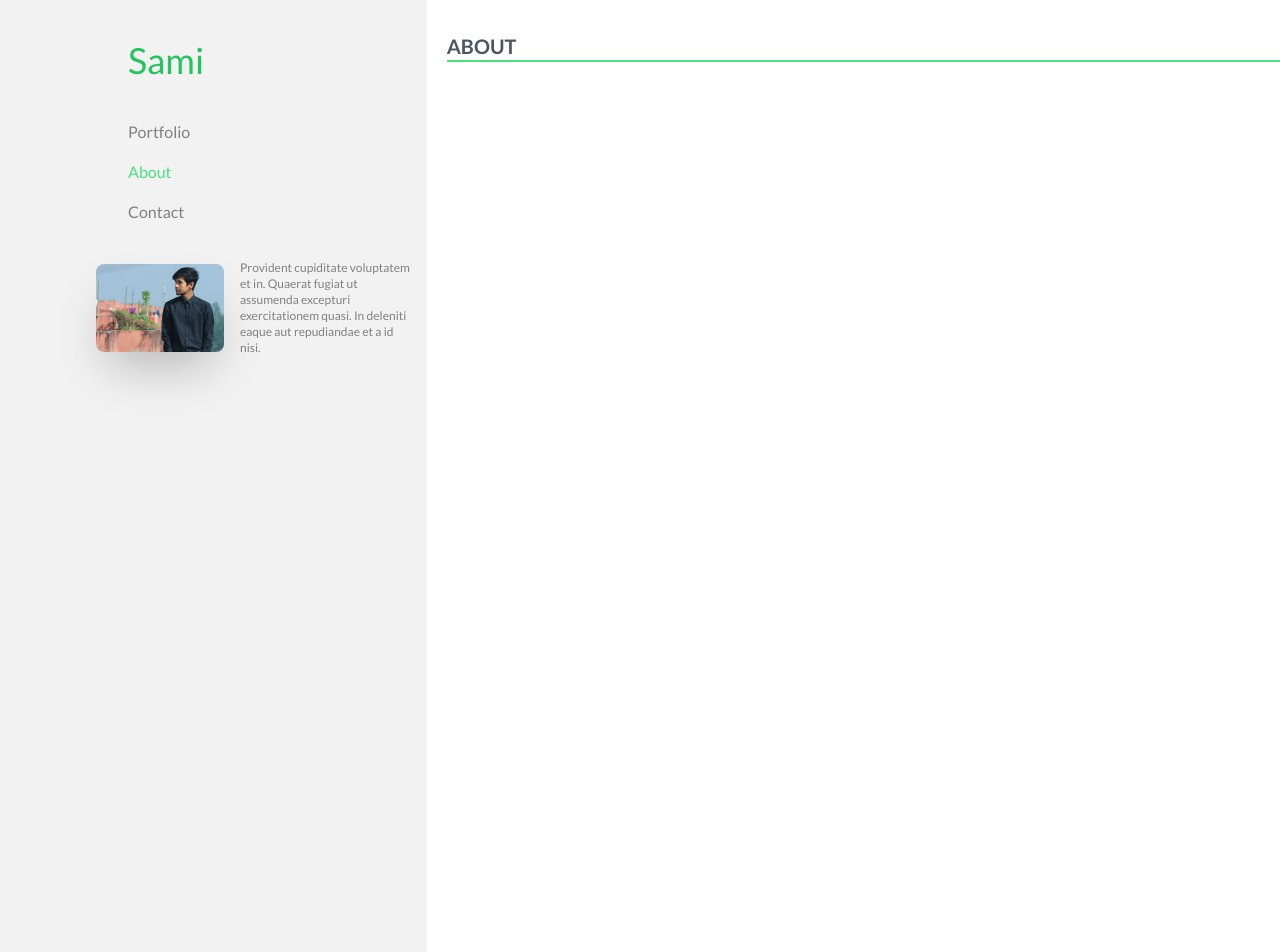
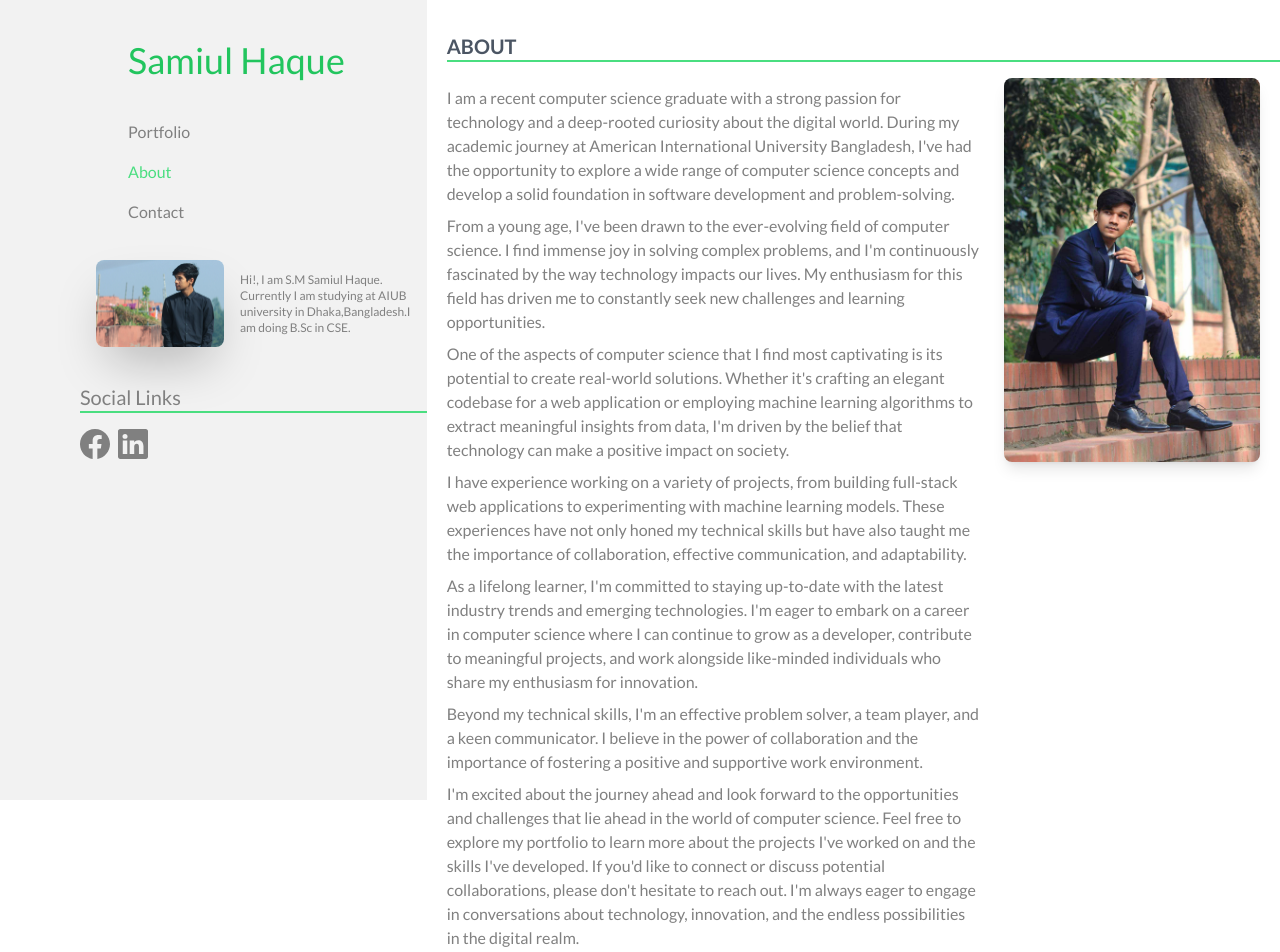
Before and after one commit to FazleRifat121/sami16-portfolio, a React (Vite) app: page /about in a window 1280 px wide. Shown: the top 952 px of the page. Built offline with nearby package versions, Linux system fonts and the light colour scheme.

Commit message:
about done

```diff
--- a/index.html
+++ b/index.html
@@ -4,7 +4,7 @@
     <meta charset="UTF-8" />
 
     <meta name="viewport" content="width=device-width, initial-scale=1.0" />
-    <title>Samiul Hoque</title>
+    <title>Samiul Haque</title>
   </head>
   <body>
     <div id="root"></div>
--- a/src/Components/About/About.jsx
+++ b/src/Components/About/About.jsx
@@ -1,15 +1,80 @@
-
-
+import about from '../../assets/about.jpg'
 const About = () => {
-    return (
-        <div>
-            <div className="ml-5 mt-8">
+  return (
+    <div>
+      <div className="ml-5 mt-8">
         <h1 className="text-xl text-gray-600 font-bold">ABOUT</h1>
         <hr className="border border-green-400 " />
+        <div className='flex flex-col-reverse md:flex-row gap-6 mt-4'>
+        <div>
+          <p className="py-2">
+            I am a recent computer science graduate with a strong passion for
+            technology and a deep-rooted curiosity about the digital world.
+            During my academic journey at American International University
+            Bangladesh, I&apos;ve had the opportunity to explore a wide range of
+            computer science concepts and develop a solid foundation in software
+            development and problem-solving.
+          </p>
 
+          <p >
+            From a young age, I&apos;ve been drawn to the ever-evolving field of
+            computer science. I find immense joy in solving complex problems,
+            and I&apos;m continuously fascinated by the way technology impacts our
+            lives. My enthusiasm for this field has driven me to constantly seek
+            new challenges and learning opportunities.
+          </p>
+
+          <p className="py-2">
+            One of the aspects of computer science that I find most captivating
+            is its potential to create real-world solutions. Whether it&apos;s
+            crafting an elegant codebase for a web application or employing
+            machine learning algorithms to extract meaningful insights from
+            data, I&apos;m driven by the belief that technology can make a positive
+            impact on society.
+          </p>
+
+          <p >
+            I have experience working on a variety of projects, from building
+            full-stack web applications to experimenting with machine learning
+            models. These experiences have not only honed my technical skills
+            but have also taught me the importance of collaboration, effective
+            communication, and adaptability.
+          </p>
+
+          <p className="py-2">
+            As a lifelong learner, I&apos;m committed to staying up-to-date with the
+            latest industry trends and emerging technologies. I&apos;m eager to
+            embark on a career in computer science where I can continue to grow
+            as a developer, contribute to meaningful projects, and work
+            alongside like-minded individuals who share my enthusiasm for
+            innovation.
+          </p>
+
+          <p >
+            Beyond my technical skills, I&apos;m an effective problem solver, a team
+            player, and a keen communicator. I believe in the power of
+            collaboration and the importance of fostering a positive and
+            supportive work environment.
+          </p>
+
+          <p className="py-2">
+            I&apos;m excited about the journey ahead and look forward to the
+            opportunities and challenges that lie ahead in the world of computer
+            science. Feel free to explore my portfolio to learn more about the
+            projects I&apos;ve worked on and the skills I&apos;ve developed. If you&apos;d like
+            to connect or discuss potential collaborations, please don&apos;t
+            hesitate to reach out. I&apos;m always eager to engage in conversations
+            about technology, innovation, and the endless possibilities in the
+            digital realm.
+          </p>
+
+          <h5 className="text-lg font-medium">Thank you for visiting my portfolio!</h5>
+        </div>
+        <img src={about} className='max-w-sm md:max-w-[30rem] h-96 shadow-lg rounded-lg mr-5 '/>
+        </div>
       </div>
-        </div>
-    );
+    </div>
+  );
 };
 
 export default About;
--- a/src/Components/Contact/Contact.jsx
+++ b/src/Components/Contact/Contact.jsx
@@ -1,15 +1,28 @@
-
-
 const Contact = () => {
-    return (
-        <div>
-            <div className="ml-5 mt-8">
-        <h1 className="text-xl text-gray-600 font-bold">CONTACT</h1>
+  return (
+    <div>
+      <div className="ml-5 mt-8">
+        <h1 className="text-xl text-gray-600 font-bold uppercase">
+          Contact Information
+        </h1>
         <hr className="border border-green-400 " />
-
+        <div className="mt-5 space-y-5 ">
+          <h1 className="text-lg">Email: tubesam16@gmail.com</h1>
+          <h1 className="text-lg">Phone: 01400294469</h1>
+          <div>
+            <a href="https://www.linkedin.com/in/samiul-haque-181993295/">
+              <h1 className="text-lg my-3">LinkedIn</h1>
+            </a>
+            <a href="https://www.facebook.com/SamiulHaque.Sam16/">
+              <h1 className="text-lg my-3">Facebook</h1>
+            </a>
+          </div>
+          <h1 className="text-lg">Location: Nikunja 2, Khilkhet, Dhaka-1229, Bangladesh</h1>
+          <p>I am open to new career opportunities and collaborations. Please feel free to contact me via email or connect with me on LinkedIn. Follow me on Facebook to stay updated on my tech-related interests and thoughts.</p>
+        </div>
       </div>
-        </div>
-    );
+    </div>
+  );
 };
 
 export default Contact;
--- a/src/Components/Navbar/Navbar.jsx
+++ b/src/Components/Navbar/Navbar.jsx
@@ -1,6 +1,7 @@
 import { Link, NavLink } from "react-router-dom";
 import bio from '../../assets/bio.jpg';
 import { AiOutlineClose, AiOutlineMenu } from 'react-icons/ai';
+import { BsFacebook, BsLinkedin} from 'react-icons/bs';
 import { useState } from "react";
 
 const Navbar = () => {
@@ -45,7 +46,7 @@ const Navbar = () => {
         {/* logo */}
         <div className="flex justify-between items-center">
         <Link to="/">
-          <h1 className="text-4xl font-medium text-green-500">Sami</h1>
+          <h1 className="text-4xl font-medium text-green-500">Samiul Haque</h1>
         </Link>
          {/* responsive */}
          <div className="dropdown  bg-base-100 mr-10 md:hidden " onClick={()=>setShow(!show)}>
@@ -65,7 +66,7 @@ const Navbar = () => {
       </div>
       {/* hero */}
       <div className={`md:mt-5 md:flex ${show?"":"hidden"}`}>
-          <div className="md:ml-20 min-h-screen bg-base-200">
+          <div className="md:ml-20 bg-base-200">
             <div className="hero-content flex-col lg:flex-row items-center">
               <img
                 src={bio}
@@ -73,14 +74,21 @@ const Navbar = () => {
               />
               <div>
                 <p className="text-xs">
-                  Provident cupiditate voluptatem et in. Quaerat fugiat ut
-                  assumenda excepturi exercitationem quasi. In deleniti eaque
-                  aut repudiandae et a id nisi.
+                  Hi!, I am S.M Samiul Haque. Currently I am studying at AIUB university in Dhaka,Bangladesh.I am doing B.Sc in CSE.
                 </p>
               </div>
             </div>
           </div>
         </div>
+        {/* links */}
+      <div className="md:mt-5 md:ml-20">
+          <h1 className="text-xl">Social Links</h1>
+          <hr className="border border-green-400 "/>
+          <div className="mt-4 flex gap-2">
+            <Link to="https://www.facebook.com/SamiulHaque.Sam16/"><BsFacebook className="text-3xl hover:text-green-400 hover:-translate-y-2"></BsFacebook></Link>
+            <Link to="https://www.linkedin.com/in/samiul-haque-181993295/"><BsLinkedin className="text-3xl hover:text-green-400 hover:-translate-y-2"></BsLinkedin></Link>
+          </div>
+      </div>
     </div>
   );
 };
--- a/src/Components/Portfolio/Project.jsx
+++ b/src/Components/Portfolio/Project.jsx
@@ -5,7 +5,7 @@ const Project = ({ card }) => {
   const { id,title, img } = card;
   return (
     <div>
-      <Link to={`/project1/${id}`}><div className="card max-w-sm mx-auto md:max-w-xl h-full bg-base-100 shadow-xl">
+      <Link to={`/project1/${id}`}><div className="card w-80 mx-auto md:w-[18rem] h-full bg-base-100 shadow-xl">
         <figure>
           <img
             src={img}
```
Also changed, not shown: src/assets/about.jpg (added), src/assets/photography.jpg (added).
